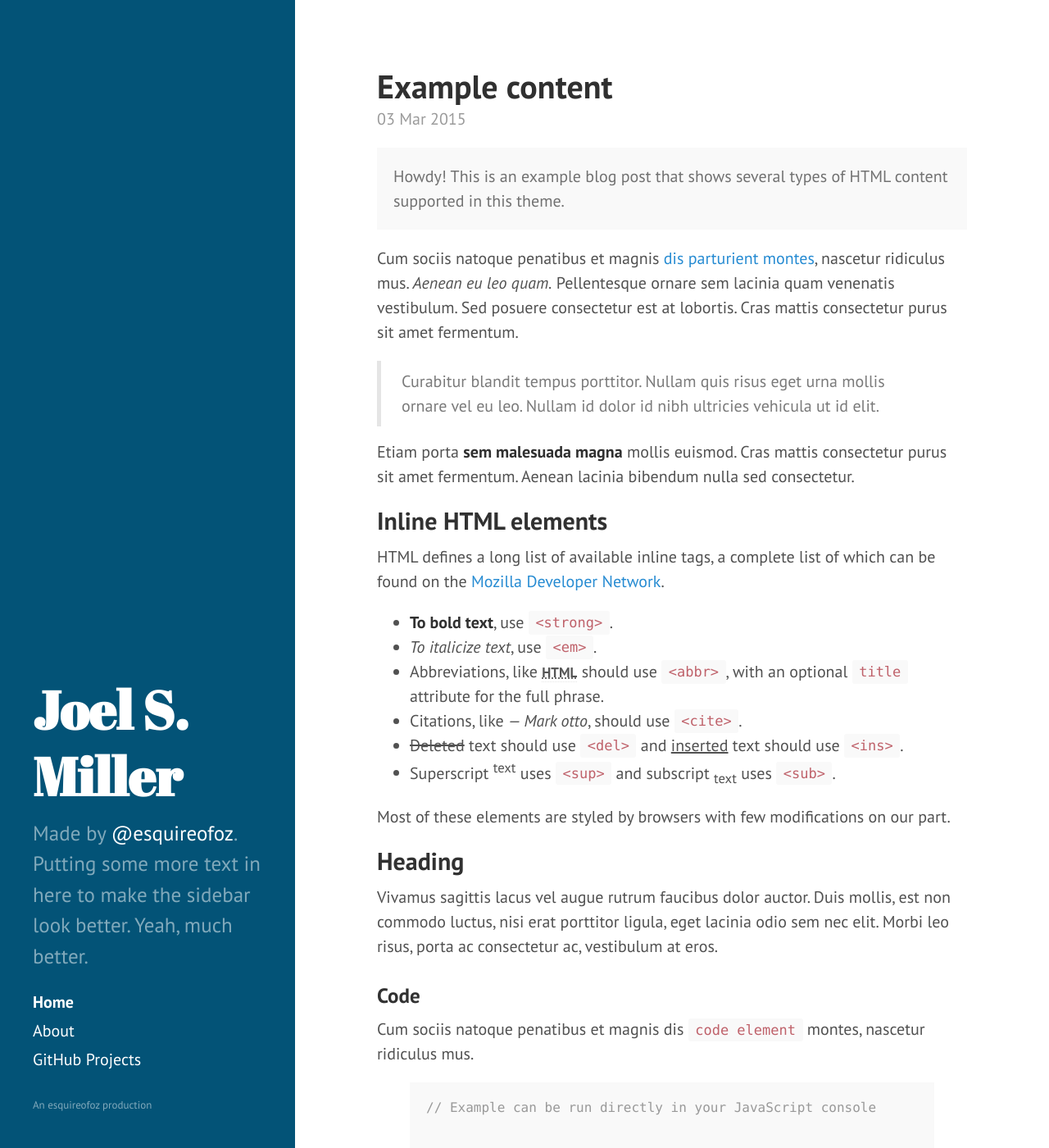
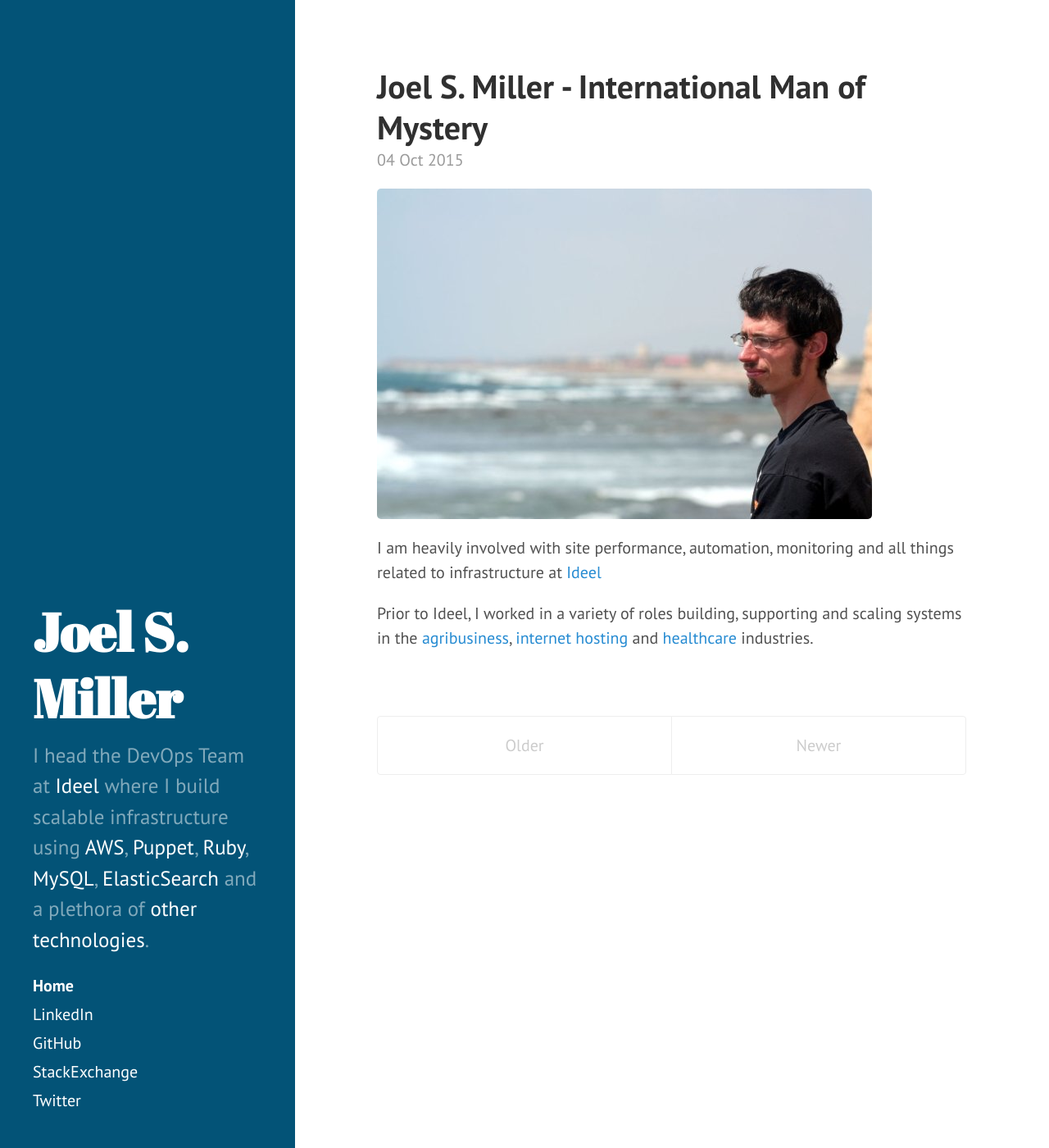
Before and after one commit to esquireofoz/esquireofoz.github.io, a Jekyll site: the page built from index.html, in a window 1280 px wide and 1400 px high. Shown: the whole window at 82% size. Built offline with Jekyll 4.4.1, drawn with Linux system fonts in a browser that asks for light colours; nearby versions of some CDN libraries; Markdown is read by kramdown in place of the engine named in the settings; the list of posts is cut into pages by our own code; some of the changed text lies outside the part shown.

Commit message:
Updating content

```diff
--- a/_config.yml
+++ b/_config.yml
@@ -9,22 +9,25 @@ relative_permalinks: true
 # Setup
 title:            Joel S. Miller
 tagline:          'Amassed Ramblings'
-description:      'Made by <a href="https://twitter.com/esquireofoz" target="_blank">@esquireofoz</a>.  Putting some more text in here to make the sidebar look better.  Yeah, much better.'
-url:              http://esquireofoz.github.io
+description:      'I head the DevOps Team at <a href="http://www.ideel.com" target="_blank">Ideel</a> where I build scalable infrastructure using <a href="https://twitter.com/awscloud" target="_blank">AWS</a>, <a href="https://twitter.com/puppetlabs" target="_blank">Puppet</a>, <a href="https://www.ruby-lang.org/en/" target="_blank">Ruby</a>, <a href="https://www.percona.com/software/mysql-database/percona-server" target="_blank">MySQL</a>, <a href="https://twitter.com/elastic" target="_blank">ElasticSearch</a> and a plethora of <a href="https://en.wikipedia.org/wiki/List_of_free_and_open-source_software_packages" target="_blank">other technologies</a>.'
+
+url:              http://www.joelsmiller.com
 baseurl:          /
 
 author:
   name:           'Joel S. Miller'
   url:            https://twitter.com/esquireofoz
 
+github:
+  handle:         https://github.com/esquireofoz
+
+twitter:
+  handle:         https://twitter.com/esquireofoz
+
+linkedin:
+  handle:         https://linkedin.com/in/joelsmiller
+
+stackexchange:
+  handle:         http://stackexchange.com/users/1067146/esquireofoz?tab=accounts
+
 paginate:         5
-
-# Custom vars
-#version:          2.1.0
-
-github:
-  repo:           https://github.com/esquireofoz
-
-twitter_username:     esquireofoz
-github_username:      esquireofoz
-linkedin_username:    joelsmiller
--- a/_includes/sidebar.html
+++ b/_includes/sidebar.html
@@ -26,9 +26,12 @@
         {% endif %}
       {% endfor %}
 
-      <a class="sidebar-nav-item" href="{{ site.github.repo }}">GitHub Projects</a>
+      <a class="sidebar-nav-item" href="{{ site.linkedin.handle }}">LinkedIn</a>
+      <a class="sidebar-nav-item" href="{{ site.github.handle }}">GitHub</a>
+      <a class="sidebar-nav-item" href="{{ site.stackexchange.handle }}">StackExchange</a>
+      <a class="sidebar-nav-item" href="{{ site.twitter.handle }}">Twitter</a>
+
     </nav>
 
-    <p><font size=-1>An esquireofoz production</font></p>
   </div>
 </div>
--- a/_posts/2013-12-28-introducing-hyde.md
+++ /dev/null
@@ -1,37 +0,0 @@
----
-layout: post
-title: Introducing Hyde
----
-
-Hyde is a brazen two-column [Jekyll](http://jekyllrb.com) theme that pairs a prominent sidebar with uncomplicated content. It's based on [Poole](http://getpoole.com), the Jekyll butler.
-
-### Built on Poole
-
-Poole is the Jekyll Butler, serving as an upstanding and effective foundation for Jekyll themes by [@mdo](https://twitter.com/mdo). Poole, and every theme built on it (like Hyde here) includes the following:
-
-* Complete Jekyll setup included (layouts, config, [404](/404), [RSS feed](/atom.xml), posts, and [example page](/about))
-* Mobile friendly design and development
-* Easily scalable text and component sizing with `rem` units in the CSS
-* Support for a wide gamut of HTML elements
-* Related posts (time-based, because Jekyll) below each post
-* Syntax highlighting, courtesy Pygments (the Python-based code snippet highlighter)
-
-### Hyde features
-
-In addition to the features of Poole, Hyde adds the following:
-
-* Sidebar includes support for textual modules and a dynamically generated navigation with active link support
-* Two orientations for content and sidebar, default (left sidebar) and [reverse](https://github.com/poole/lanyon#reverse-layout) (right sidebar), available via `<body>` classes
-* [Eight optional color schemes](https://github.com/poole/hyde#themes), available via `<body>` classes
-
-[Head to the readme](https://github.com/poole/hyde#readme) to learn more.
-
-### Browser support
-
-Hyde is by preference a forward-thinking project. In addition to the latest versions of Chrome, Safari (mobile and desktop), and Firefox, it is only compatible with Internet Explorer 9 and above.
-
-### Download
-
-Hyde is developed on and hosted with GitHub. Head to the <a href="https://github.com/poole/hyde">GitHub repository</a> for downloads, bug reports, and features requests.
-
-Thanks!
--- a/_posts/2015-03-03-example-content.md
+++ /dev/null
@@ -1,138 +0,0 @@
----
-layout: post
-title: Example content
----
-
-
-<div class="message">
-  Howdy! This is an example blog post that shows several types of HTML content supported in this theme.
-</div>
-
-Cum sociis natoque penatibus et magnis <a href="#">dis parturient montes</a>, nascetur ridiculus mus. *Aenean eu leo quam.* Pellentesque ornare sem lacinia quam venenatis vestibulum. Sed posuere consectetur est at lobortis. Cras mattis consectetur purus sit amet fermentum.
-
-> Curabitur blandit tempus porttitor. Nullam quis risus eget urna mollis ornare vel eu leo. Nullam id dolor id nibh ultricies vehicula ut id elit.
-
-Etiam porta **sem malesuada magna** mollis euismod. Cras mattis consectetur purus sit amet fermentum. Aenean lacinia bibendum nulla sed consectetur.
-
-## Inline HTML elements
-
-HTML defines a long list of available inline tags, a complete list of which can be found on the [Mozilla Developer Network](https://developer.mozilla.org/en-US/docs/Web/HTML/Element).
-
-- **To bold text**, use `<strong>`.
-- *To italicize text*, use `<em>`.
-- Abbreviations, like <abbr title="HyperText Markup Langage">HTML</abbr> should use `<abbr>`, with an optional `title` attribute for the full phrase.
-- Citations, like <cite>&mdash; Mark otto</cite>, should use `<cite>`.
-- <del>Deleted</del> text should use `<del>` and <ins>inserted</ins> text should use `<ins>`.
-- Superscript <sup>text</sup> uses `<sup>` and subscript <sub>text</sub> uses `<sub>`.
-
-Most of these elements are styled by browsers with few modifications on our part.
-
-## Heading
-
-Vivamus sagittis lacus vel augue rutrum faucibus dolor auctor. Duis mollis, est non commodo luctus, nisi erat porttitor ligula, eget lacinia odio sem nec elit. Morbi leo risus, porta ac consectetur ac, vestibulum at eros.
-
-### Code
-
-Cum sociis natoque penatibus et magnis dis `code element` montes, nascetur ridiculus mus.
-
-{% highlight js %}
-// Example can be run directly in your JavaScript console
-
-// Create a function that takes two arguments and returns the sum of those arguments
-var adder = new Function("a", "b", "return a + b");
-
-// Call the function
-adder(2, 6);
-// > 8
-{% endhighlight %}
-
-Aenean lacinia bibendum nulla sed consectetur. Etiam porta sem malesuada magna mollis euismod. Fusce dapibus, tellus ac cursus commodo, tortor mauris condimentum nibh, ut fermentum massa.
-
-### Gists via GitHub Pages
-
-Vestibulum id ligula porta felis euismod semper. Nullam quis risus eget urna mollis ornare vel eu leo. Donec sed odio dui.
-
-{% gist 5555251 gist.md %}
-
-Aenean eu leo quam. Pellentesque ornare sem lacinia quam venenatis vestibulum. Nullam quis risus eget urna mollis ornare vel eu leo. Cum sociis natoque penatibus et magnis dis parturient montes, nascetur ridiculus mus. Donec sed odio dui. Vestibulum id ligula porta felis euismod semper.
-
-### Lists
-
-Cum sociis natoque penatibus et magnis dis parturient montes, nascetur ridiculus mus. Aenean lacinia bibendum nulla sed consectetur. Etiam porta sem malesuada magna mollis euismod. Fusce dapibus, tellus ac cursus commodo, tortor mauris condimentum nibh, ut fermentum massa justo sit amet risus.
-
-* Praesent commodo cursus magna, vel scelerisque nisl consectetur et.
-* Donec id elit non mi porta gravida at eget metus.
-* Nulla vitae elit libero, a pharetra augue.
-
-Donec ullamcorper nulla non metus auctor fringilla. Nulla vitae elit libero, a pharetra augue.
-
-1. Vestibulum id ligula porta felis euismod semper.
-2. Cum sociis natoque penatibus et magnis dis parturient montes, nascetur ridiculus mus.
-3. Maecenas sed diam eget risus varius blandit sit amet non magna.
-
-Cras mattis consectetur purus sit amet fermentum. Sed posuere consectetur est at lobortis.
-
-<dl>
-  <dt>HyperText Markup Language (HTML)</dt>
-  <dd>The language used to describe and define the content of a Web page</dd>
-
-  <dt>Cascading Style Sheets (CSS)</dt>
-  <dd>Used to describe the appearance of Web content</dd>
-
-  <dt>JavaScript (JS)</dt>
-  <dd>The programming language used to build advanced Web sites and applications</dd>
-</dl>
-
-Integer posuere erat a ante venenatis dapibus posuere velit aliquet. Morbi leo risus, porta ac consectetur ac, vestibulum at eros. Nullam quis risus eget urna mollis ornare vel eu leo.
-
-### Images
-
-Quisque consequat sapien eget quam rhoncus, sit amet laoreet diam tempus. Aliquam aliquam metus erat, a pulvinar turpis suscipit at.
-
-![placeholder](http://placehold.it/800x400 "Large example image")
-![placeholder](http://placehold.it/400x200 "Medium example image")
-![placeholder](http://placehold.it/200x200 "Small example image")
-
-### Tables
-
-Aenean lacinia bibendum nulla sed consectetur. Lorem ipsum dolor sit amet, consectetur adipiscing elit.
-
-<table>
-  <thead>
-    <tr>
-      <th>Name</th>
-      <th>Upvotes</th>
-      <th>Downvotes</th>
-    </tr>
-  </thead>
-  <tfoot>
-    <tr>
-      <td>Totals</td>
-      <td>21</td>
-      <td>23</td>
-    </tr>
-  </tfoot>
-  <tbody>
-    <tr>
-      <td>Alice</td>
-      <td>10</td>
-      <td>11</td>
-    </tr>
-    <tr>
-      <td>Bob</td>
-      <td>4</td>
-      <td>3</td>
-    </tr>
-    <tr>
-      <td>Charlie</td>
-      <td>7</td>
-      <td>9</td>
-    </tr>
-  </tbody>
-</table>
-
-Nullam id dolor id nibh ultricies vehicula ut id elit. Sed posuere consectetur est at lobortis. Nullam quis risus eget urna mollis ornare vel eu leo.
-
------
-
-Want to see something else added? <a href="https://github.com/poole/poole/issues/new">Open an issue.</a>
--- /dev/null
+++ b/_posts/2015-10-04-about.md
@@ -0,0 +1,9 @@
+---
+layout: page
+title: Joel S. Miller - International Man of Mystery
+---
+
+![Gazing at the Mediterranean from Acre, Israel](/assets/images/jsm_acre.jpg)
+I am heavily involved with site performance, automation, monitoring and all things related to infrastructure at [Ideel](http://www.ideel.com)
+
+Prior to Ideel, I worked in a variety of roles building, supporting and scaling systems in the [agribusiness](http://www.bunge.com/), [internet hosting](http://www.contegix.com/) and [healthcare](http://www.cerner.com/) industries.
--- a/about.md
+++ /dev/null
@@ -1,30 +0,0 @@
----
-layout: page
-title: About
----
-
-<p class="message">
-  Hey there! This page is included as an example. Feel free to customize it for your own use upon downloading. Carry on!
-</p>
-
-In the novel, *The Strange Case of Dr. Jeykll and Mr. Hyde*, Mr. Poole is Dr. Jekyll's virtuous and loyal butler. Similarly, Poole is an upstanding and effective butler that helps you build Jekyll themes. It's made by [@mdo](https://twitter.com/mdo).
-
-There are currently two themes built on Poole:
-
-* [Hyde](http://hyde.getpoole.com)
-* [Lanyon](http://lanyon.getpoole.com)
-
-Learn more and contribute on [GitHub](https://github.com/poole).
-
-## Setup
-
-Some fun facts about the setup of this project include:
-
-* Built for [Jekyll](http://jekyllrb.com)
-* Developed on GitHub and hosted for free on [GitHub Pages](https://pages.github.com)
-* Coded with [Sublime Text 2](http://sublimetext.com), an amazing code editor
-* Designed and developed while listening to music like [Blood Bros Trilogy](https://soundcloud.com/maddecent/sets/blood-bros-series)
-
-Have questions or suggestions? Feel free to [open an issue on GitHub](https://github.com/poole/issues/new) or [ask me on Twitter](https://twitter.com/mdo).
-
-Thanks for reading!
```
Also changed, not shown: assets/images/jsm_acre.jpg (added), assets/images/jsm_aruba_karate.jpg (added), assets/images/jsm_pyramids.jpg (added), assets/images/jsm_tel_aviv_motorcycle.jpg (added).
